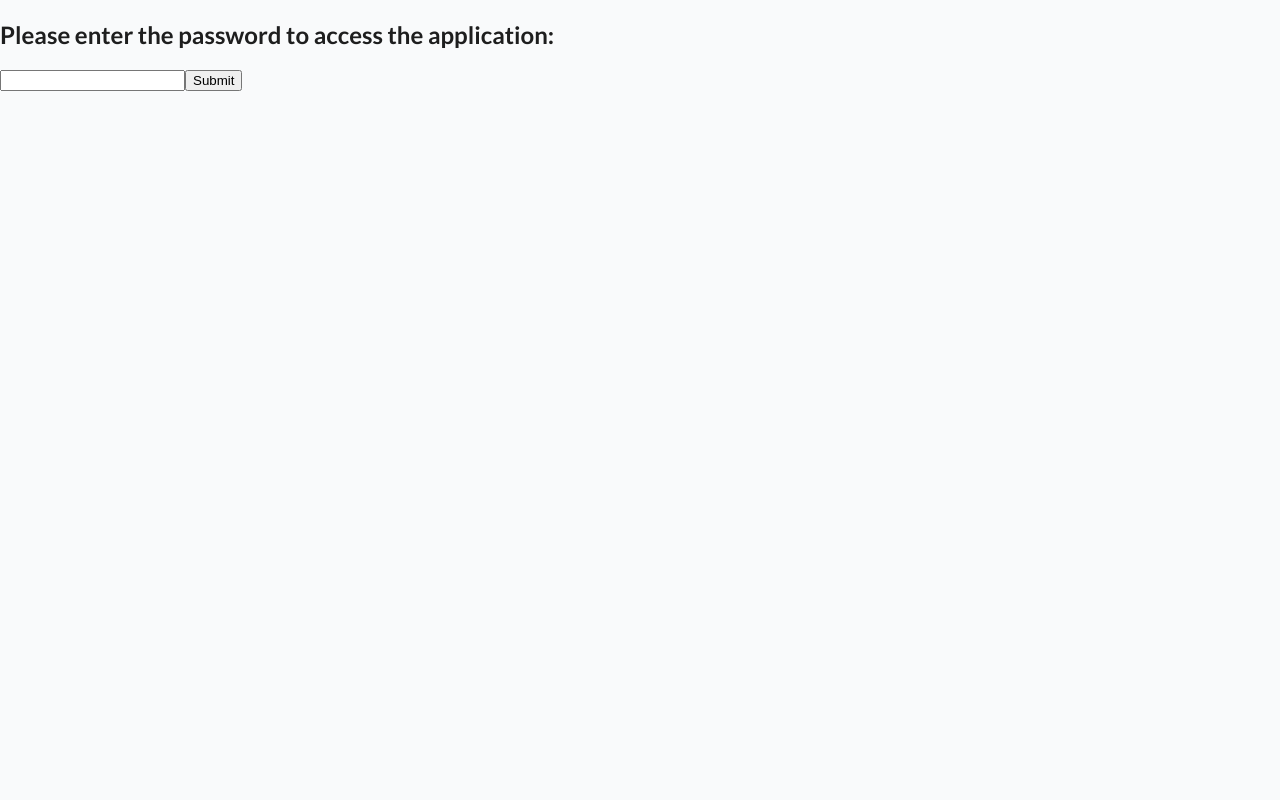
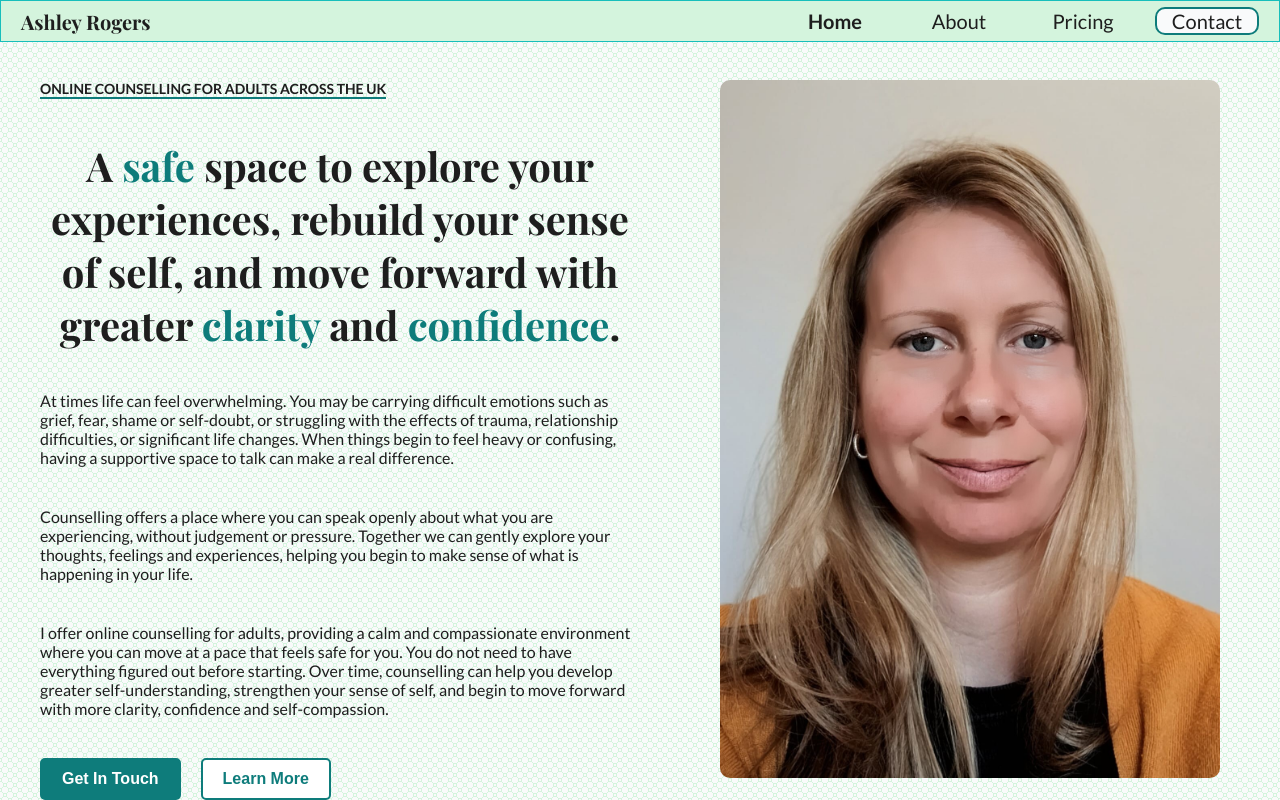
Before and after one commit to tris-rogers/ashley-rogers, a React (Vite) app: page / in a window 1280 px wide. Shown: the top 800 px of the page. Built offline with nearby package versions, Linux system fonts and the light colour scheme.

Commit message:
remove password

```diff
--- a/src/App.tsx
+++ b/src/App.tsx
@@ -6,42 +6,42 @@ import AboutContainer from './features/about/about-container';
 // import PricingContainer from './features/pricing/pricing-container';
 import ContactContainer from './features/contact/contact-container';
 import FooterContainer from './features/footer/footer-container';
-import { useState } from 'react';
-import bcrypt from "bcryptjs";
+// import { useState } from 'react';
+// import bcrypt from "bcryptjs";
 
 function App() {
-  const [password, setPassword] = useState('');
-  const [isAuth, setIsAuth] = useState(false);
+  // const [password, setPassword] = useState('');
+  // const [isAuth, setIsAuth] = useState(false);
 
-  if (!isAuth) {
-    const PASSWORD_HASH = "$2b$10$UU0zBFWXQVxBS5VSYP80OOcFgvbojQC8cOdJMnBV6dP956OgOnK/e";
-    const handlePasswordSubmit = () => {
+  // if (!isAuth) {
+  //   const PASSWORD_HASH = "$2b$10$UU0zBFWXQVxBS5VSYP80OOcFgvbojQC8cOdJMnBV6dP956OgOnK/e";
+  //   const handlePasswordSubmit = () => {
 
-      if (bcrypt.compareSync(password, PASSWORD_HASH)) {
-        setIsAuth(true);
-        alert("Access granted. Welcome!");
-      } else {
-        alert("Incorrect password. Please try again.");
-      }
+  //     if (bcrypt.compareSync(password, PASSWORD_HASH)) {
+  //       setIsAuth(true);
+  //       alert("Access granted. Welcome!");
+  //     } else {
+  //       alert("Incorrect password. Please try again.");
+  //     }
 
-    }
+  //   }
 
-    return (
-      <div className="auth-container">
-        <h2>Please enter the password to access the application:</h2>
-        <input
-          type="password"
-          value={password}
-          onChange={e => setPassword(e.target.value)}
-        />
-        <button
-          onClick={handlePasswordSubmit}
-        >
-          Submit
-        </button>
-      </div>
-    );
-  }
+  //   return (
+  //     <div className="auth-container">
+  //       <h2>Please enter the password to access the application:</h2>
+  //       <input
+  //         type="password"
+  //         value={password}
+  //         onChange={e => setPassword(e.target.value)}
+  //       />
+  //       <button
+  //         onClick={handlePasswordSubmit}
+  //       >
+  //         Submit
+  //       </button>
+  //     </div>
+  //   );
+  // }
 
   return (
     <div>
```
